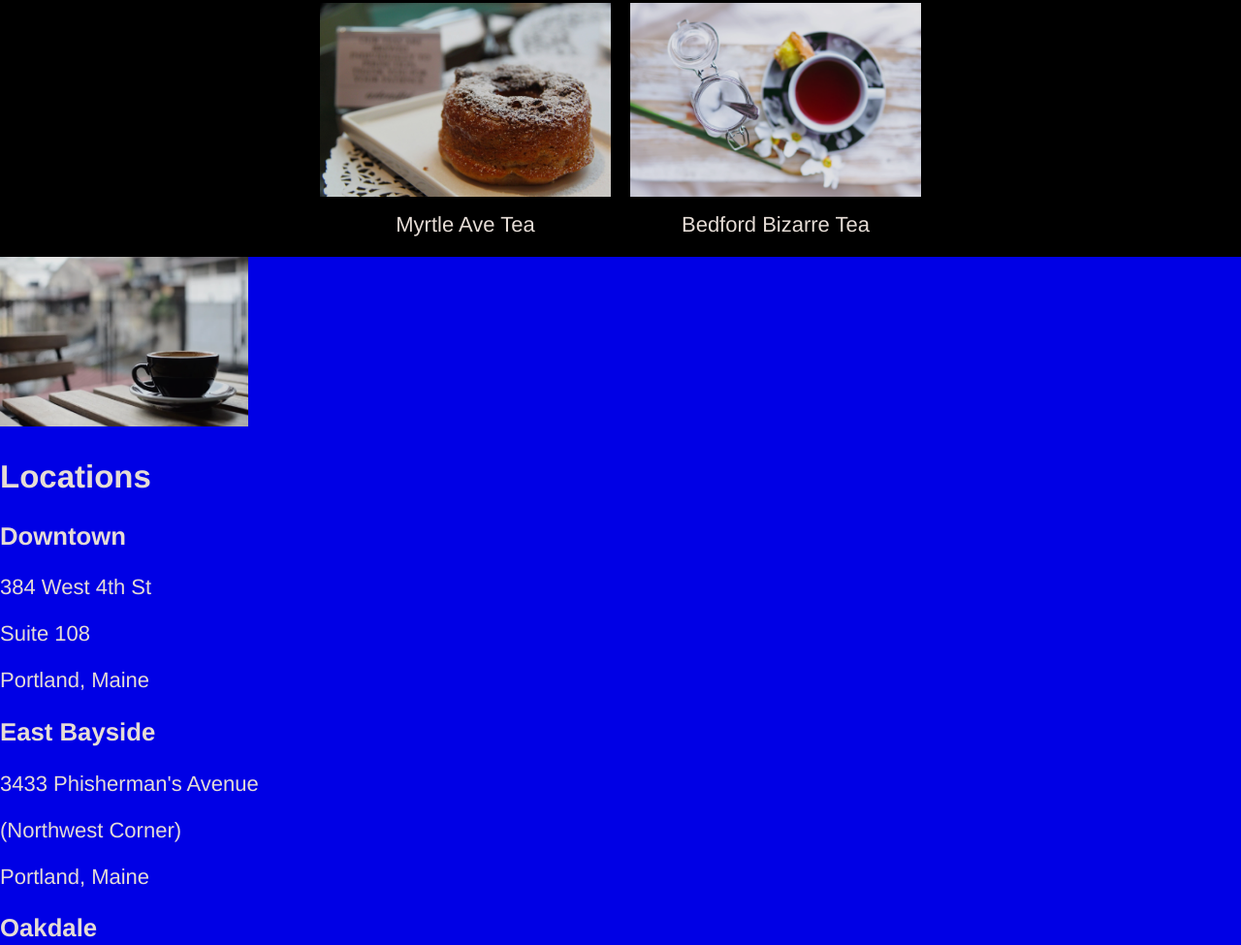
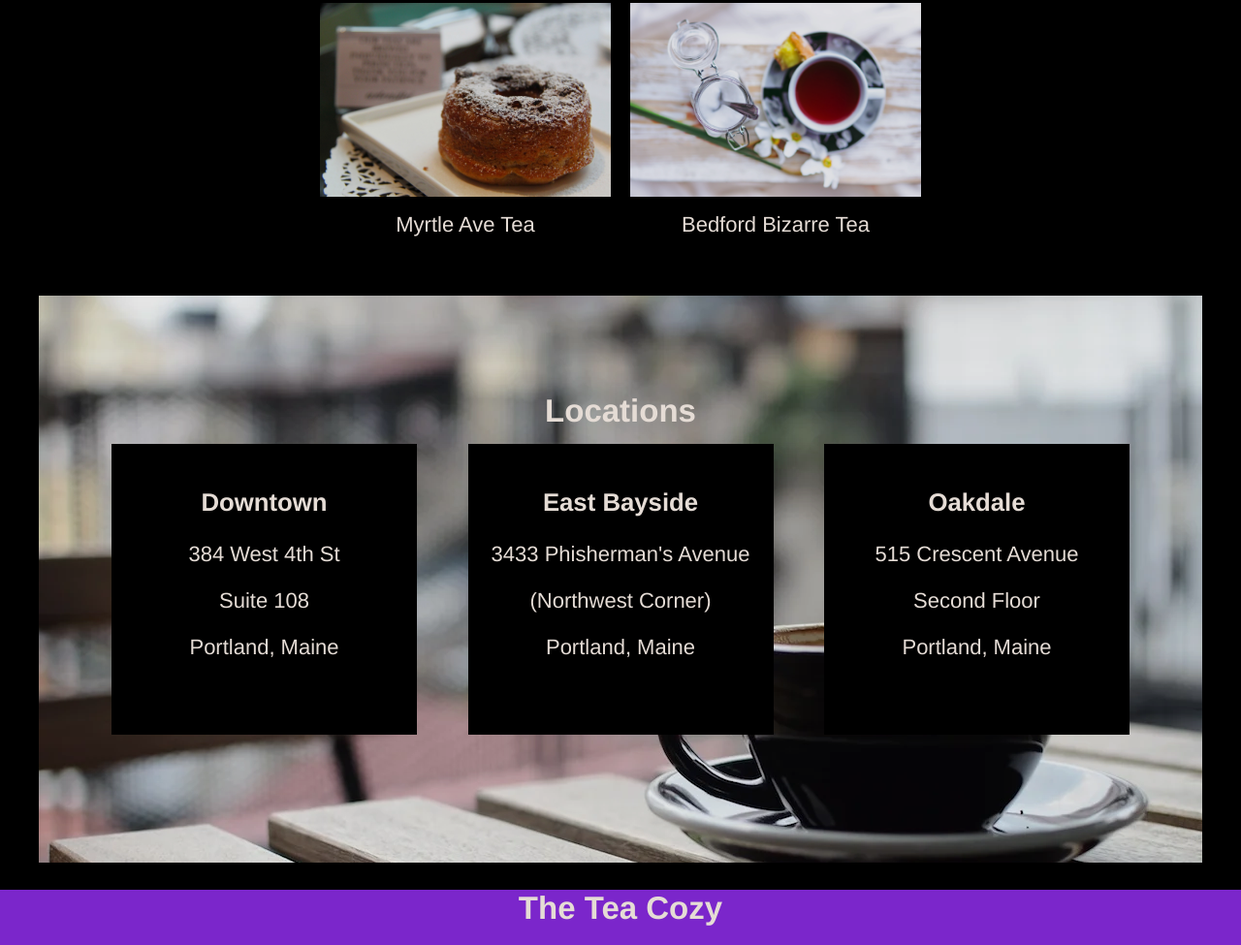
Before and after one commit to Lone-Wolf4658/teaCozy, a plain HTML site: page index.html in a window 1280 px wide. Shown: the part 1210-2185 px from the top of the page at 97% size. Drawn offline with Linux system fonts and the light colour scheme.

Commit message:
Add CSS to Loactions

```diff
--- a/index.html
+++ b/index.html
@@ -51,8 +51,8 @@
         </div>
     </section>
     <section class="locations">
-        <img src="./resources/images/img-locations-background.jpg" alt="Location Background Image">
             <h2>Locations</h2>
+            <div class="cardWrap">
                 <div class="card">
                     <h3>Downtown</h3>
                     <p>384 West 4th St</p>
@@ -71,6 +71,8 @@
                     <p>Second Floor</p>
                     <p>Portland, Maine</p>
                 </div>
+            </div>
+
     </section>
     <footer>
         <h2>The Tea Cozy</h2>
--- a/resources/css/style.css
+++ b/resources/css/style.css
@@ -6,7 +6,7 @@ body {
     background-color: black;
     opacity: 0.9;
     margin: 0;
-    display: grid;
+    text-align: center;
 }
 .nav {
     background: black;
@@ -90,23 +90,45 @@ main .text {
 .gallary img {
     width: 300px;
     height: 200px;
+
 }
 
 
 
 
 
+.locations {
+    height: 500px;
+    max-width: 1200px;
+    margin: 40px auto auto auto;
+    padding-top: 85px;
+    background-image: url(../images/img-locations-background.jpg);
+    background-repeat: no-repeat;
+    background-position: center;
+    background-size: cover;
+}
+.locations h2 {
+    margin: 15px;
+}
+
+.cardWrap {
+    max-width: 1050px;
+    margin: 15px auto auto auto;
+    display: flex;
+    justify-content: space-between;
+}
+
+.card {
+    height: 300px;
+    padding: 20px;
+    margin-bottom: auto;
+    flex-basis: 30%;
+    box-sizing: border-box;
+    background-color: black;
+
+}
 
 
-.locations {
-    background: blue;
-}
 footer {
     background: blueviolet;
 }
-
-
- .locations img {
-    width: 20%;
-    height: 20%;
-}
```
Lines whose indentation alone changed are shown as unchanged.
